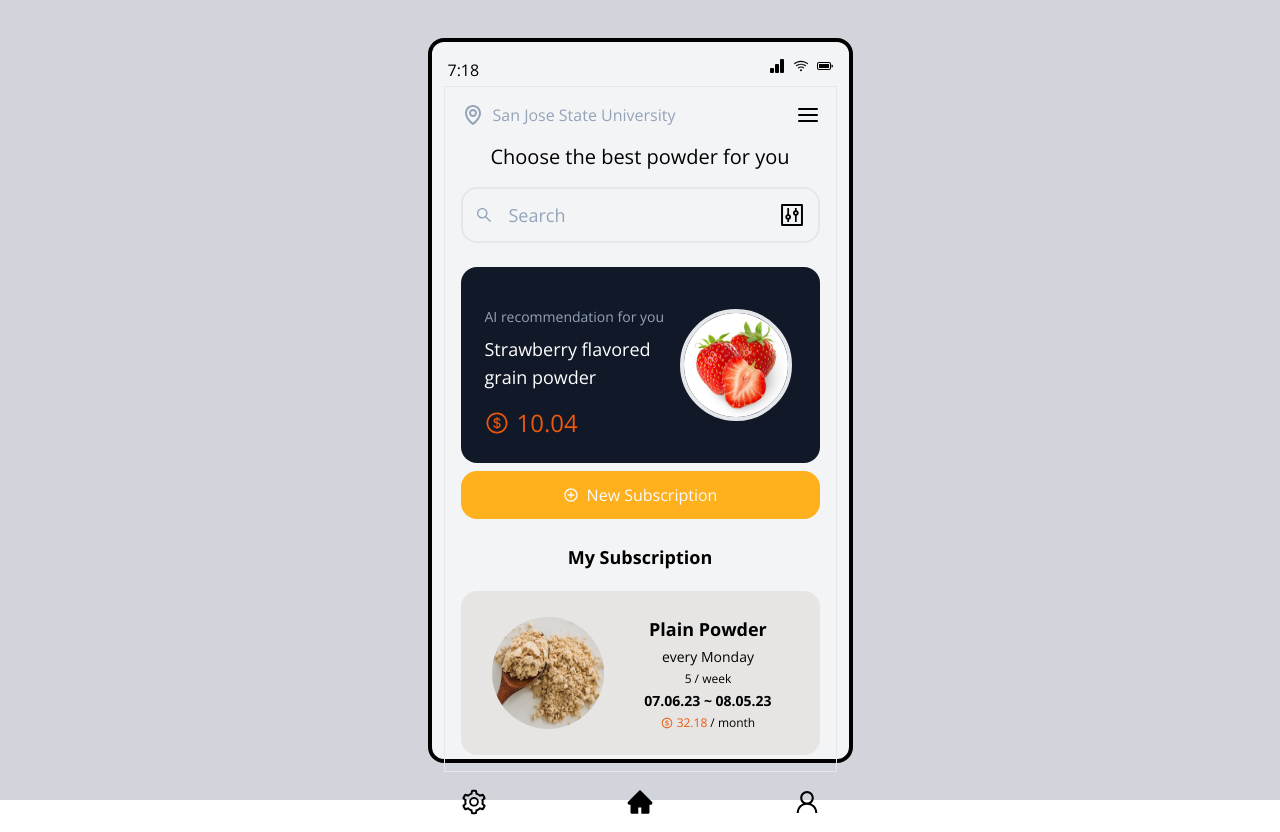
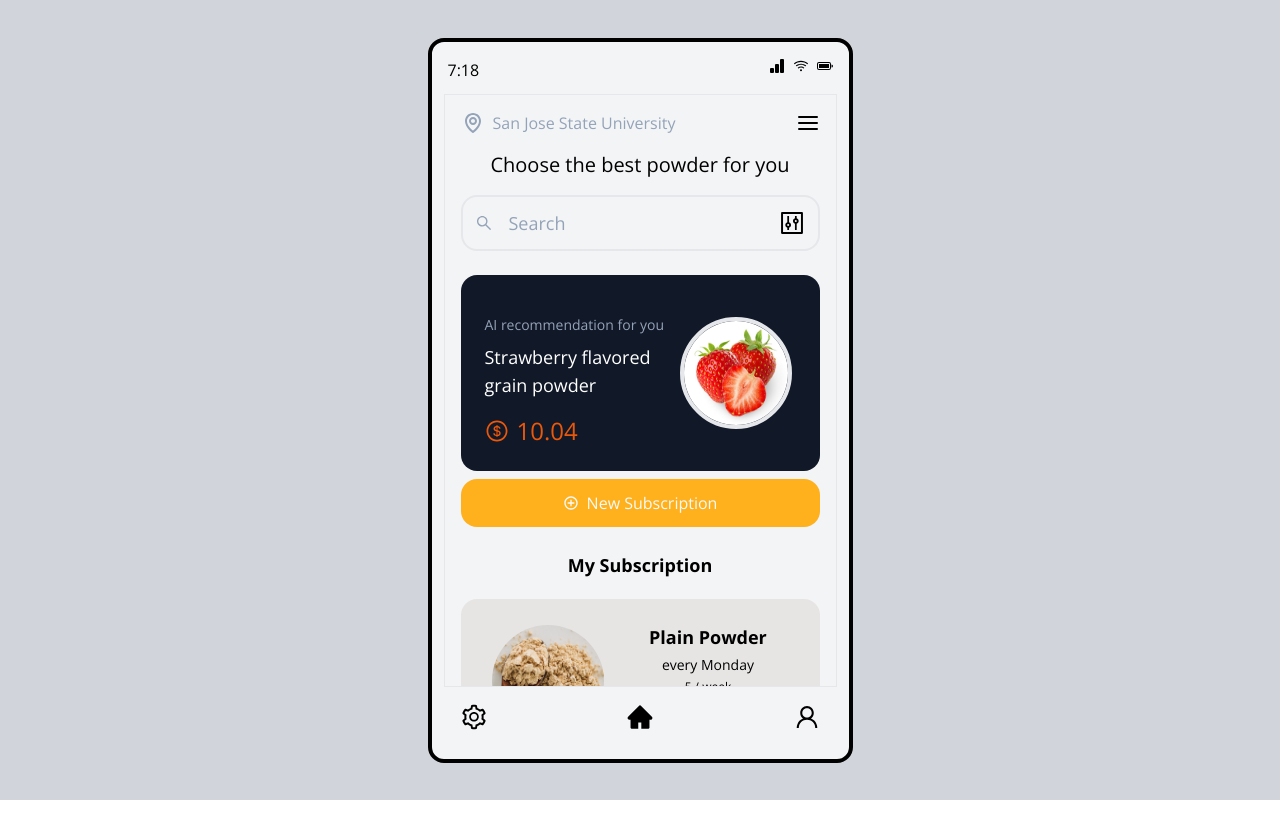
Before and after one commit to SVSTAP-Team6/application, a React (Create React App) app: page /home in a window 1280 px wide. After the commit the page ends 800 px from the top, so only its background shows below. Built offline with nearby package versions, Linux system fonts and the light colour scheme; grey boxes are pictures that could not be loaded.

Commit message:
Fix: overflow-y scroll

```diff
--- a/src/pages/Layout.jsx
+++ b/src/pages/Layout.jsx
@@ -30,7 +30,7 @@ const Layout = () => {
 		<div className="flex justify-center bg-gray-300 h-screen w-screen">
 			<div className="flex flex-col w-425 h-725 border-4 my-auto bg-gray-100 border-black rounded-2xl p-3 p-t-2">
 				<SystemBar onClick={() => setRiseup(false)} />
-				<div className="flex flex-1 border-1 flex-col p-4">
+				<div className="flex flex-1 border-1 flex-col p-4 overflow-y-scroll">
 					<Basepage />
 				</div>
 				<Navbar />
```
